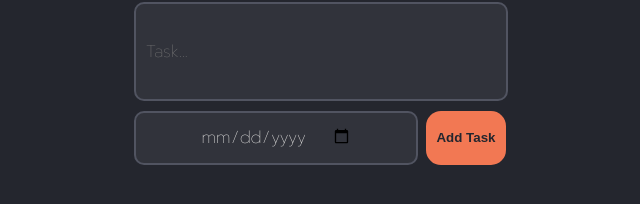
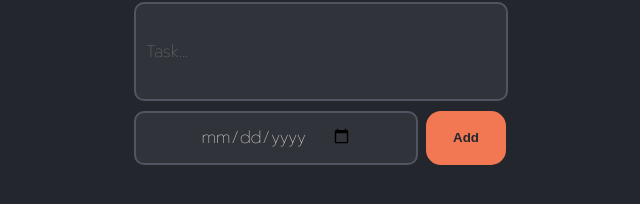
Before and after one commit to ArranStrange/todo-list, a React (Create React App) app: page / in a window 1280 px wide. Shown: the part 210-414 px from the top of the page, without its empty margins (331-971 px from the left). Built offline with nearby package versions, Linux system fonts and the light colour scheme.

Commit message:
CSS Changes

```diff
--- a/src/App.css
+++ b/src/App.css
@@ -149,6 +149,7 @@ span:hover {
   text-overflow: ellipsis;
   background-color: #31333b;
   color: #efeeec;
+  font-weight: 200;
   /* border: 2px solid #3498db; */
 }
 .todoDateSet {
@@ -156,12 +157,14 @@ span:hover {
   /* height: 25px; */
   background-color: #bedad9;
   color: #31333b;
+  font-weight: 500;
 }
 .todoCompletetionDate {
   grid-column: 3 / span 2.5;
   /* height: 25px; */
   background-color: #bedad9;
   color: #31333b;
+  font-weight: 500;
 }
 
 button {
@@ -174,6 +177,7 @@ button {
   justify-content: center;
   border-radius: 10px;
   cursor: pointer;
+  font-weight: 500;
   /* border: 2px solid #3498db; */
 }
 
--- a/src/App.tsx
+++ b/src/App.tsx
@@ -105,7 +105,7 @@ const App: FC = () => {
             onChange={handleChange}
           />
           <button className="addTaskButton" onClick={addTask}>
-            Add Task
+            Add
           </button>
         </div>
       </div>
```
Also changed, not shown: 11 other files (tests, documents, lock files or other folders).
